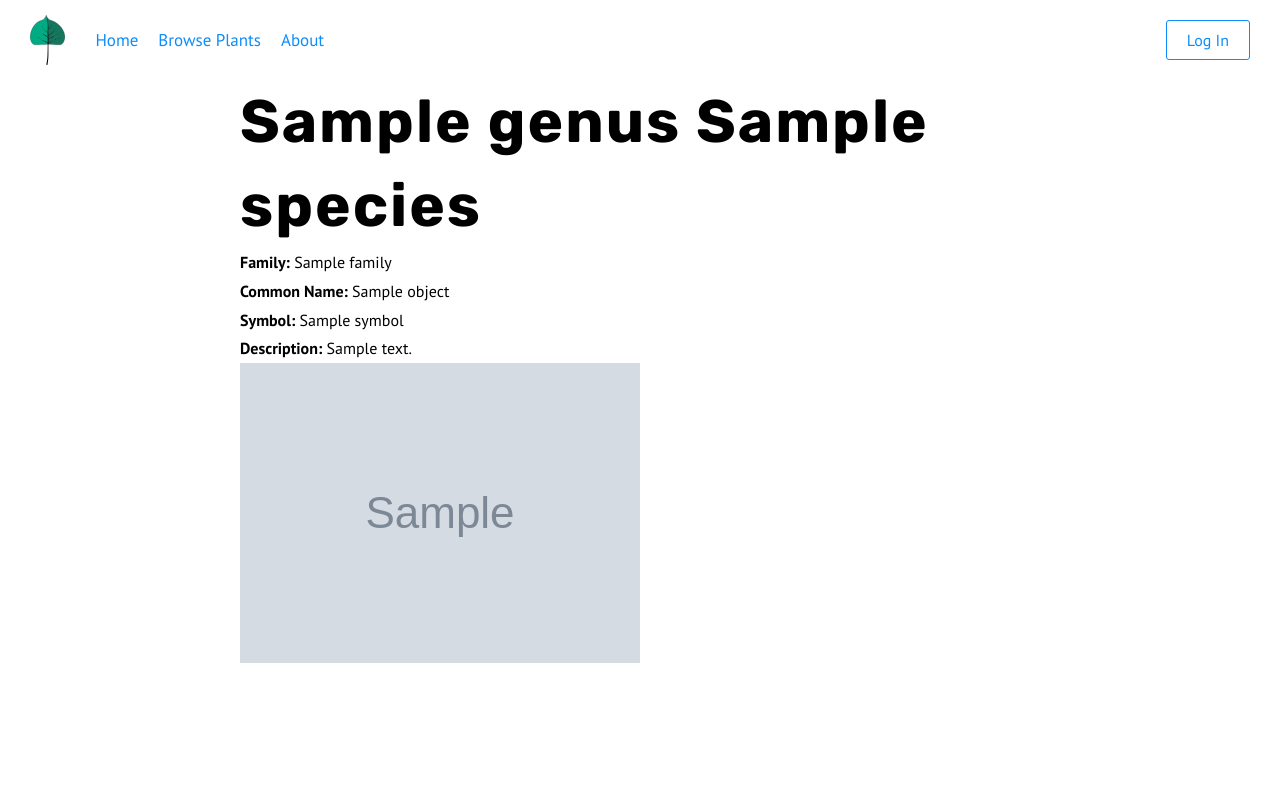
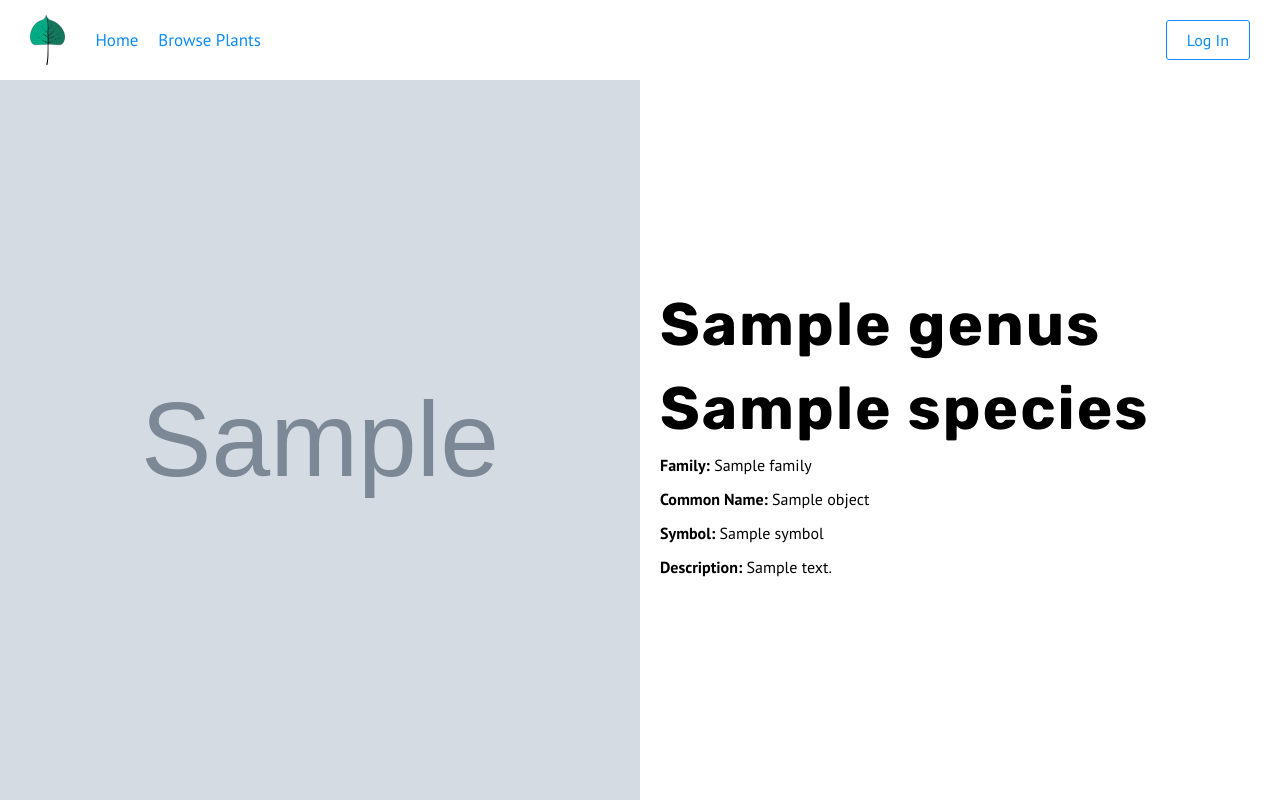
Before and after one commit to mschmidty/trfo_plants, a Django app: template plants/templates/plants/detail.html in a window 1280 px wide. Run offline with Django 3.2, Linux system fonts and the light colour scheme; the template is opened without the code that fills it: most values are stand-ins (such as "Sample title", 1, 10 or a date in 2020); grey boxes marked "Sample" are stand-in pictures.

Commit message:
fixed design of detail

```diff
--- a/plants/templates/plants/detail.html
+++ b/plants/templates/plants/detail.html
@@ -1,5 +1,10 @@
 {% extends 'base.html'%}
 {% block content%}
+<section class="species_detail_wrapper">
+  {% if object.image %}
+  <div class="species_detail_text_wrapper">
+  {% endif %}
+  <div class="species_detail_text">
 
     <h1>{{ object.genus }} {{object.species}}</h1>
     <ul>
@@ -7,9 +12,6 @@
         <li><span class="bold">Common Name:</span> {{object.common_name}}</li>
         <li><span class="bold">Symbol:</span> {{object.symbol}}</li>
         <li><span class="bold">Description:</span> {{object.description}}</li>
-    {% if object.image %}
-        <img src="{{object.image.url}}" alt="Image of {{object.genus}} {{object.species}}">
-    {% endif %}
     </ul>
     <p>
       {% if user.is_authenticated %}
@@ -17,5 +19,20 @@
       {% endif %}
     </p>
 
+  </div>
+  {% if object.image %}
+  </div>
+  {% endif %}
+  {% if object.image %}
+  <div class="species_detail_image">
+      <img src="{{object.image.url}}" alt="Image of {{object.genus}} {{object.species}}">
+  </div>
+  {% endif %}
+
+
+
+</section>
+
+
 
 {% endblock %}
--- a/static/src/scss/_pages.scss
+++ b/static/src/scss/_pages.scss
@@ -59,3 +59,50 @@
 .common_name{
   text-transform: capitalize;
 }
+
+// Plants detail.html --------------------------
+.species_detail_wrapper{
+  display:flex;
+  flex-direction: row-reverse;
+  justify-content: space-between;
+  width: 100%;
+  position:relative;
+  .species_detail_image{
+    width: 50%;
+    margin-left: 0;
+  }
+  @media all and(max-width:900px){
+    display:block;
+    .species_detail_text, .species_detail_image, .species_detail_text_wrapper {
+      width: 100%;
+      height: auto;
+    }
+    img {
+      object-fit:none;
+    }
+  }
+
+}
+.species_detail_text{
+  padding: 20px;
+  max-height: calc(100vh - 80px);
+  overflow:scroll;
+  margin: 0 auto;
+  li {
+    margin-bottom:5px;
+  }
+}
+.species_detail_image {
+  height: calc(100vh - 80px);
+  img {
+    height: 100%;
+    width: 100%;
+    display:block;
+    object-fit: cover;
+  }
+}
+.species_detail_text_wrapper {
+  display:flex;
+  align-items:center;
+  width: 50%;
+}
--- a/templates/base.html
+++ b/templates/base.html
@@ -16,8 +16,7 @@
     <nav class="header-nav">
       <ul>
         <li><a href="{% url 'home' %}">Home</a></li>
-        <li><a href="{% url 'plants:family-index' %}">Browse Plants</a></li>
-        <li><a href="#">About</a></li>
+        <li><a href="{% url 'plants:index' %}">Browse Plants</a></li>
         {% if user.is_authenticated %}
           <li><a href="{% url 'plants:create' %}" class="link-highlight">Enter A New Plant</a></li>
         {% endif%}
--- a/trfo_plants/urls.py
+++ b/trfo_plants/urls.py
@@ -10,7 +10,7 @@ urlpatterns = [
     path('', TemplateView.as_view(template_name = 'index.html'), name = "home"),
     path('plants/', include('plants.urls')),
     path('admin/', admin.site.urls),
-    path('register/', user_views.register, name="register"),
+    #path('create-new-user/', user_views.register, name="register"),
     path('login/', auth_views.LoginView.as_view(template_name = 'users/login.html'), name="login"),
     path('logout/', auth_views.LogoutView.as_view(template_name = 'users/logout.html'), name="logout"),
 ]
```
Also changed, not shown: static/css/main.css, 1 other file. Lines whose indentation alone changed are shown as unchanged.
